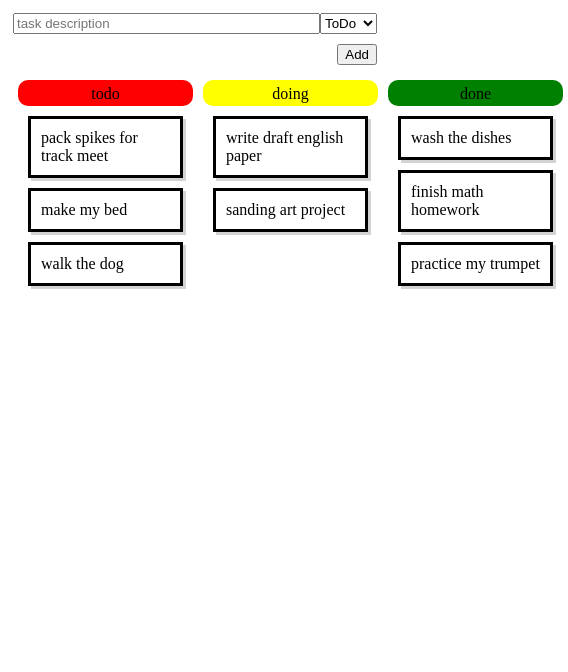
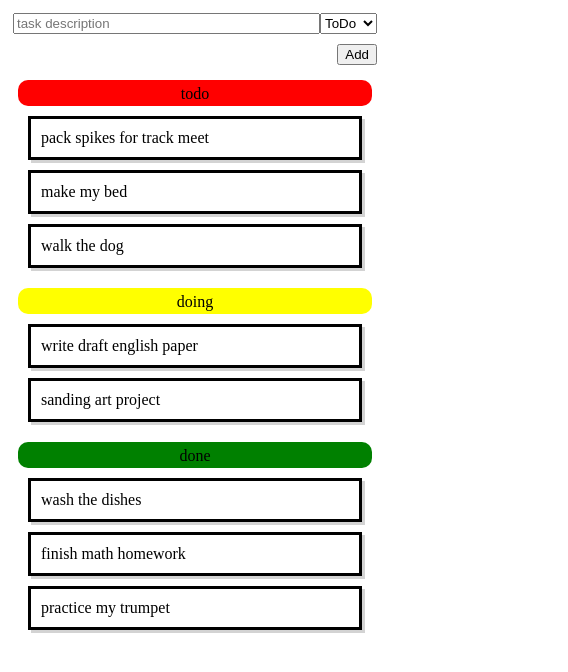
Before and after one commit to knightmoves-schools/capstone-080-responsive-design-sabell-cpu, a website: page index.html in a window 390 px wide. Shown: the whole page, 568 px wide, since content can reach past the window. Drawn offline with Linux system fonts and the light colour scheme.

Commit message:
please work bestie

```diff
--- a/index.html
+++ b/index.html
@@ -5,7 +5,11 @@
     <title>Task App</title>
     <link rel="stylesheet" href="style.css">
     <style>
-
+        @media screen and (max-width: 400px) {
+            .board {
+                flex-direction: column;
+            }
+        }
     </style>
 </head>
 
```
